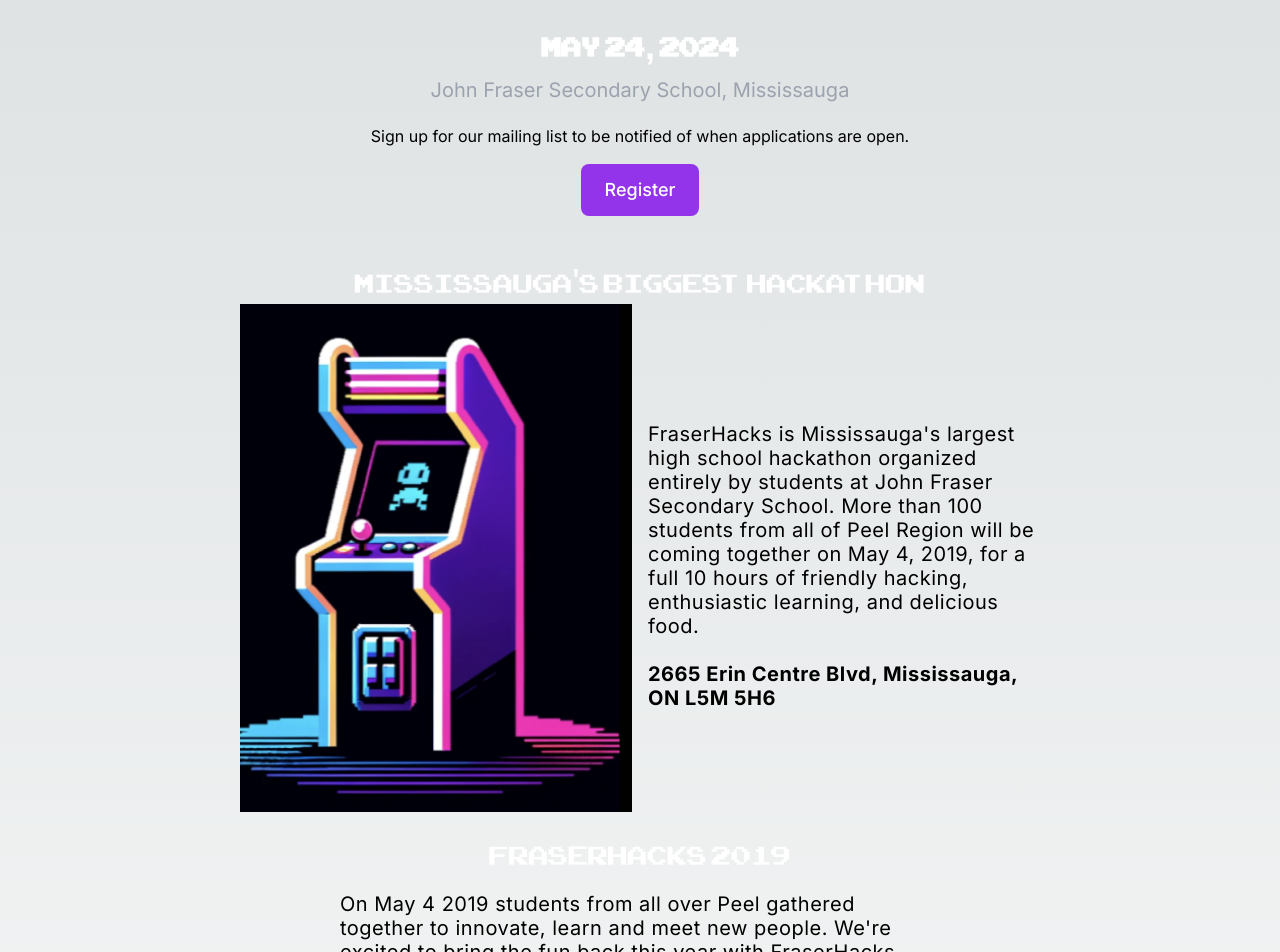
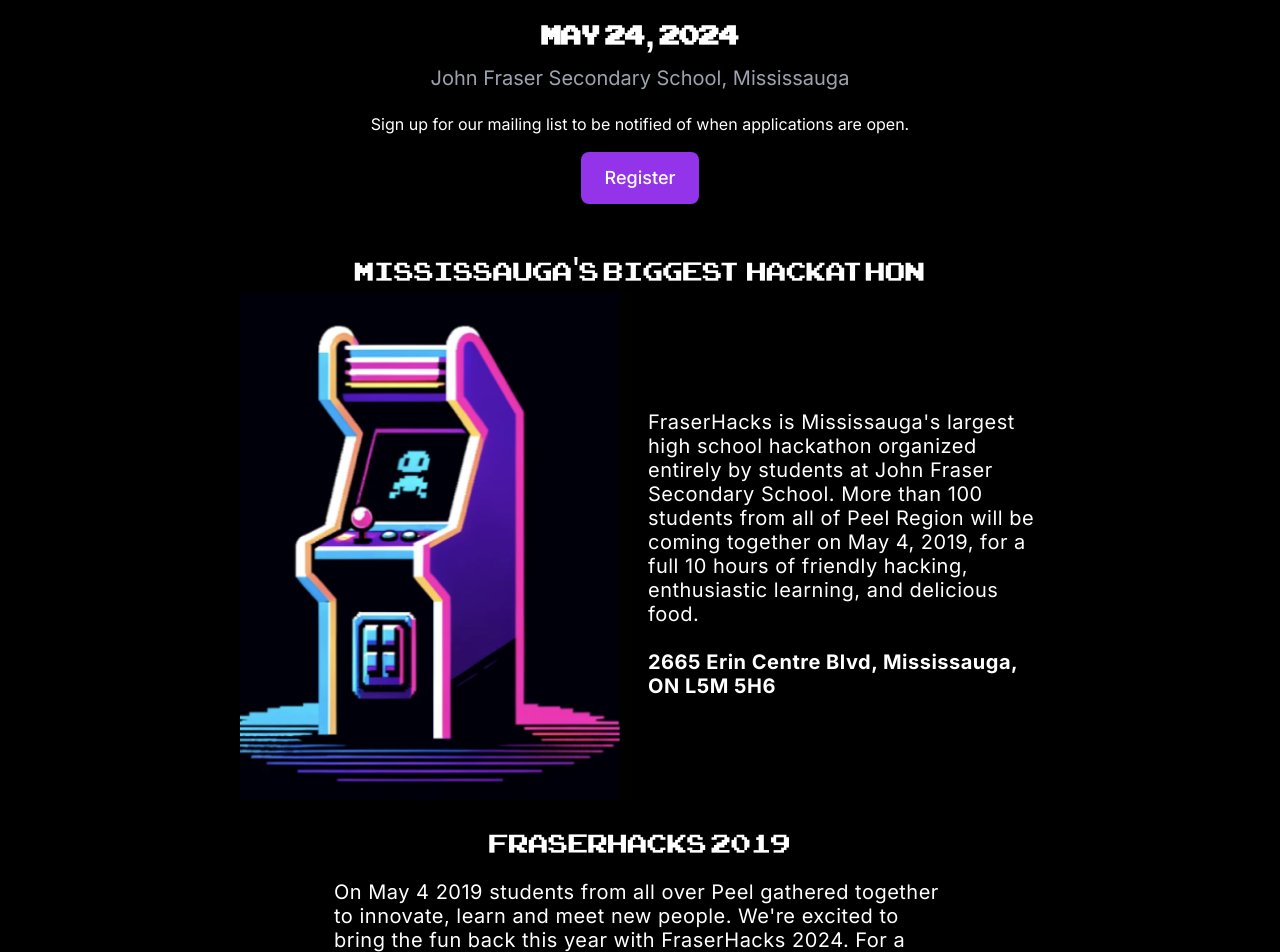
Before and after one commit to FraserHacks/fraserhacks24website, a Next.js app: page / in a window 1280 px wide. Shown: the part 500-1452 px from the top of the page. Built offline with nearby package versions, Linux system fonts and the light colour scheme.

Commit message:
fix: safari background colors now work

```diff
--- a/app/layout.tsx
+++ b/app/layout.tsx
@@ -16,6 +16,7 @@
 }>) {
   return (
     <html lang="en">
+      <meta name="theme-color" content="000000" />
       <body className={inter.className}>{children}</body>
     </html>
   );
--- a/app/page.tsx
+++ b/app/page.tsx
@@ -8,7 +8,7 @@
 
 export default function Home() {
   return (
-    <main className="min-h-screen flex flex-col items-center justify-start p-10 space-y-12">
+    <main className="min-h-screen flex flex-col items-center justify-start p-7 space-y-12 bg-black">
       <div>
         <Image
           id="hero-logo"
@@ -25,7 +25,7 @@
         <h3 className="text-gray-400 text-xl font-normal mt-2 mb-5">John Fraser Secondary School, Mississauga</h3>
         <div id="mc_embed_signup" >
           <label>
-            <span className="label">
+            <span className="label text-white">
               Sign up for our mailing list to be notified of when applications are open.
             </span>
             <div className="mt-4">
--- a/components/Description.tsx
+++ b/components/Description.tsx
@@ -20,7 +20,7 @@
   </div>
   <div className="w-full md:w-1/2">
 
-    <p className="text-xl mt-4 leading-6 tracking-wide">
+    <p className="text-xl mt-4 leading-6 tracking-wide text-white">
     FraserHacks is Mississauga&apos;s largest high school hackathon organized entirely by students at John Fraser Secondary School. More than 100 students from all of Peel Region will be coming together on May 4, 2019, for a full 10 hours of friendly hacking, enthusiastic learning, and delicious food.
       <br></br>
       <br></br>
@@ -35,7 +35,7 @@
   <div className="w-full md:w-1/2">
 
   <h2 className={`${styles.arcadeStyle} text-center text-4xl text-white mt-6`}>FraserHacks 2019</h2>
-    <p className="text-xl mt-4 leading-6 tracking-wide">
+    <p className="text-xl text-white mt-4 leading-6 tracking-wide">
       On May 4 2019 students from all over Peel gathered together to innovate, learn and meet new people. We&apos;re excited to bring the fun back this year with FraserHacks 2024. For a look back visit <a href="https://kev.lu/FraserHacks-Website/" target="_blank" rel="noopener noreferrer" className="text-blue-500 hover:text-blue-700">FraserHacks 2019</a>.
     </p>
 
```
